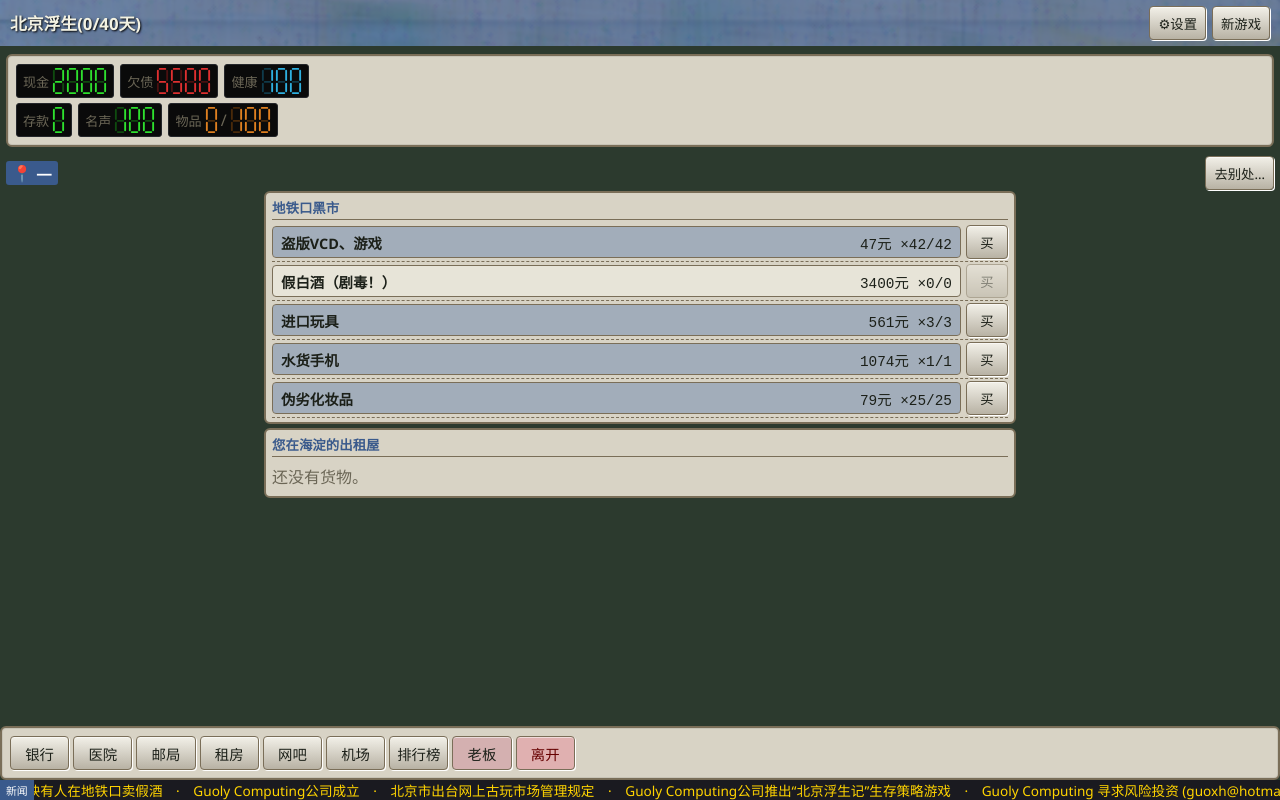
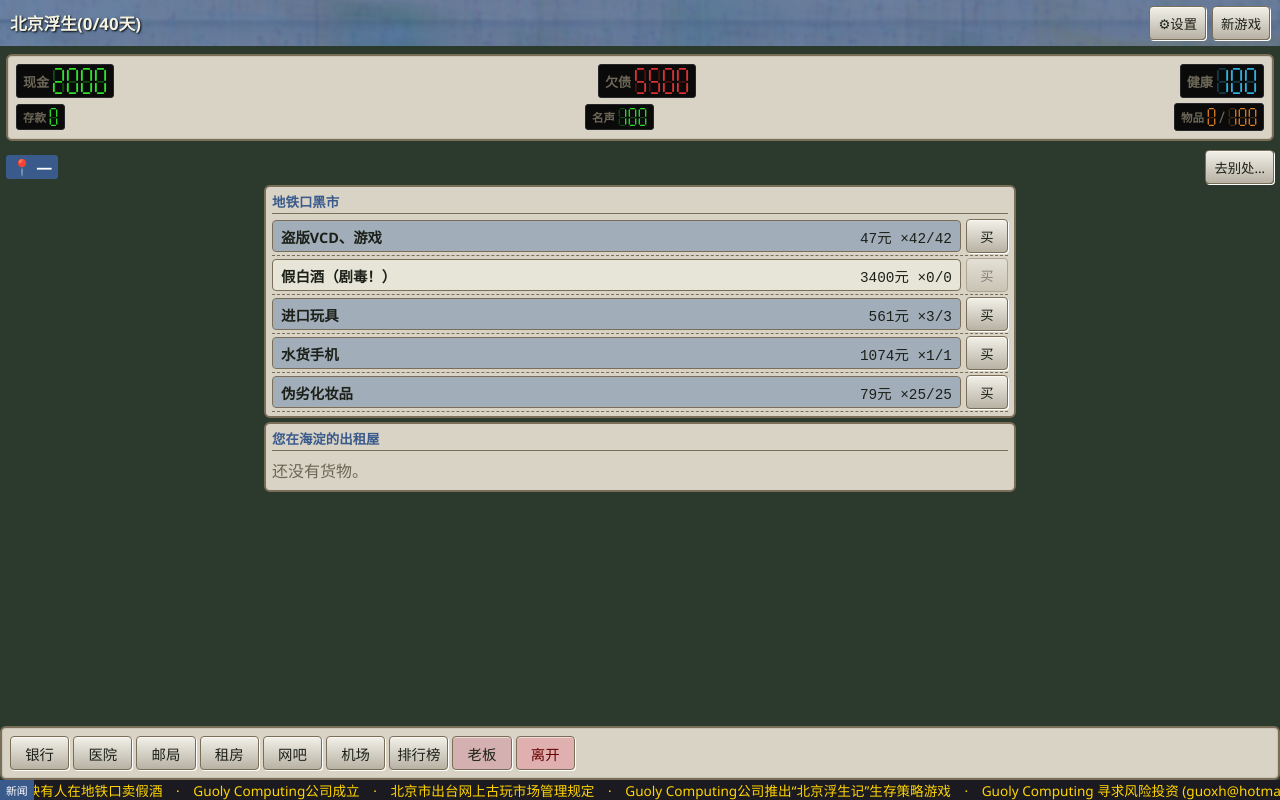
Before and after one commit to narcotics726/beijingfushengji-html, a Svelte app: page / in a window 1280 px wide. Built offline with nearby package versions, Linux system fonts and the light colour scheme.

Commit message:
fix(M2): 状态栏每行字段均匀分布(space-between)；第一行加粗、第二行字号与数字更小

```diff
--- a/src/App.svelte
+++ b/src/App.svelte
@@ -116,17 +116,17 @@
   </div>
 </header>
 
-<!-- 状态条 常驻（两行，全显示） -->
+<!-- 状态条 常驻（两行，全显示，均匀分布） -->
 <section class="statusbar panel">
-  <div class="srow">
+  <div class="srow row1">
     <span class="cell"><span class="lab">现金</span><LedNumber value={g.cash} lit="#2ee22e" height={28} /></span>
     <span class="cell"><span class="lab">欠债</span><LedNumber value={g.debt} lit="#e03030" height={28} /></span>
     <span class="cell"><span class="lab">健康</span><LedNumber value={g.health} lit="#2eb0e0" height={28} /></span>
   </div>
-  <div class="srow">
-    <span class="cell"><span class="lab">存款</span><LedNumber value={g.bank} lit="#2ee22e" height={28} /></span>
-    <span class="cell"><span class="lab">名声</span><LedNumber value={g.fame} lit={g.fame < 60 ? '#e03030' : '#2ee22e'} height={28} /></span>
-    <span class="cell"><span class="lab">物品</span><LedNumber value={g.total} lit="#e08020" height={28} /><span class="sl">/</span><LedNumber value={g.coat} lit="#e08020" height={28} /></span>
+  <div class="srow row2">
+    <span class="cell"><span class="lab">存款</span><LedNumber value={g.bank} lit="#2ee22e" height={20} /></span>
+    <span class="cell"><span class="lab">名声</span><LedNumber value={g.fame} lit={g.fame < 60 ? '#e03030' : '#2ee22e'} height={20} /></span>
+    <span class="cell"><span class="lab">物品</span><LedNumber value={g.total} lit="#e08020" height={20} /><span class="sl">/</span><LedNumber value={g.coat} lit="#e08020" height={20} /></span>
   </div>
 </section>
 </div>
@@ -326,7 +326,9 @@
   .banner { position: absolute; inset: 0; background-size: cover; background-position: center; opacity: 0.28; }
   .top-actions { position: relative; z-index: 1; display: flex; gap: 6px; }
   .statusbar { display: flex; flex-direction: column; gap: 5px; margin: 8px 6px; }
-  .srow { display: flex; flex-wrap: wrap; gap: 6px; align-items: center; }
+  .srow { display: flex; justify-content: space-between; align-items: center; gap: 8px; flex-wrap: wrap; }
+  .srow.row1 .lab { font-weight: 700; }
+  .srow.row2 .lab { font-size: 0.72em; font-weight: 600; }
   .cell { display: inline-flex; align-items: center; gap: 3px; background: #0a0a0a; border: 1px solid #24262a; border-radius: 3px; padding: 2px 6px; }
   .lab { font-size: 0.82em; color: var(--fsj-dim); }
   .sl { color: var(--fsj-dim); }
```
